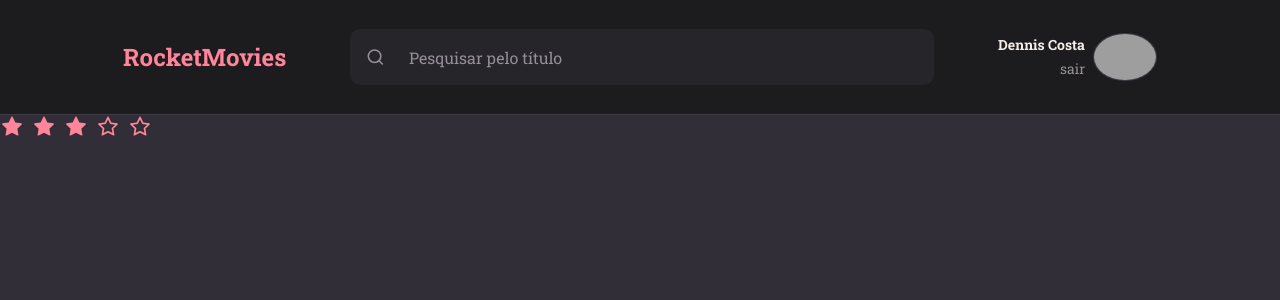
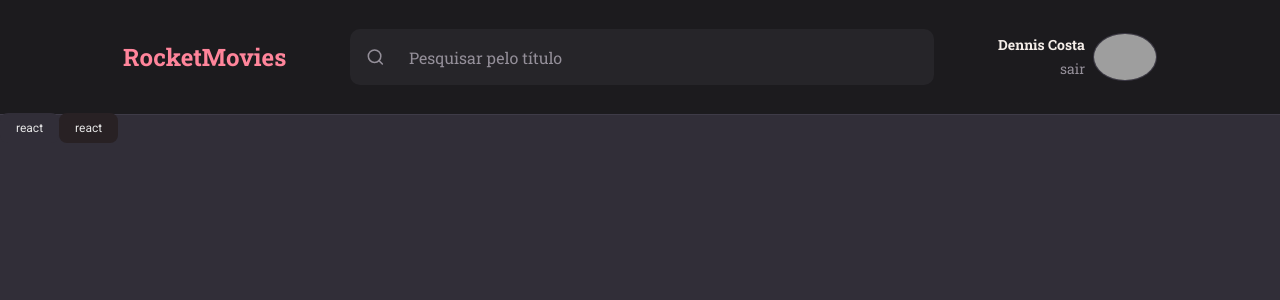
Before and after one commit to denniscosta13/rocket-movies, a React (Vite) app: page / in a window 1280 px wide. Shown: the top 300 px of the page. Built offline with nearby package versions, Linux system fonts and the light colour scheme; grey boxes are pictures that could not be loaded.

Commit message:
tag component created

```diff
--- a/index.html
+++ b/index.html
@@ -5,9 +5,9 @@
     <link rel="icon" type="image/svg+xml" href="/vite.svg" />
     <meta name="viewport" content="width=device-width, initial-scale=1.0" />
 
-    <link rel="preconnect" href="https://fonts.googleapis.com"/>
-    <link rel="preconnect" href="https://fonts.gstatic.com" crossorigin/>
-    <link href="https://fonts.googleapis.com/css2?family=Roboto+Slab:wght@400;500;700&display=swap" rel="stylesheet"/>
+    <link rel="preconnect" href="https://fonts.googleapis.com">
+    <link rel="preconnect" href="https://fonts.gstatic.com" crossorigin>
+    <link href="https://fonts.googleapis.com/css2?family=Roboto&family=Roboto+Slab:wght@400;500;700&display=swap" rel="stylesheet">
 
     <title>Rocket Movies</title>
 
--- /dev/null
+++ b/src/components/Tag/index.jsx
@@ -0,0 +1,9 @@
+import { Container } from "./styles";
+
+export function Tag({ title, onDetails = false, ...rest}) {
+    return (
+        <Container $ondetails={onDetails.toString()} {...rest}>
+            {title}
+        </Container>
+    )
+}
--- /dev/null
+++ b/src/components/Tag/styles.js
@@ -0,0 +1,14 @@
+import styled from "styled-components";
+
+export const Container = styled.span`
+    font-family: 'Roboto', sans-serif;
+    font-size: 1.2rem;
+    color: ${({ theme }) => theme.COLORS.GRAY_100};
+    text-align: center;
+
+    background-color: ${({ theme, $ondetails }) => $ondetails === 'true' ? theme.COLORS.BACKGROUND_600 : theme.COLORS.WINE};
+
+    padding: 0.8rem 1.6rem;
+
+    border-radius: 0.8rem;
+`
--- a/src/main.jsx
+++ b/src/main.jsx
@@ -1,11 +1,10 @@
 import React from 'react'
 import ReactDOM from 'react-dom/client'
 
-import { FiArrowLeft} from 'react-icons/fi'
 
 
 import { Header } from './components/Header'
-import { StarRate } from './components/StarRate'
+import { Tag } from './components/Tag'
 
 import { ThemeProvider } from 'styled-components'
 import GlobalStyles from './styles/global'
@@ -16,7 +15,8 @@
     <ThemeProvider theme={ theme }>
       <GlobalStyles />
       <Header />
-      <StarRate rating={3} />
+      <Tag onDetails title="react"/>
+      <Tag  title="react"/>
     </ThemeProvider>
   </React.StrictMode>,
 )
--- a/src/styles/theme.js
+++ b/src/styles/theme.js
@@ -1,6 +1,7 @@
 export default {
     COLORS: {
         PINK: "#FF859B",
+        WINE: "#282124",
         WHITE: "#F4EDE8",
 
         BACKGROUND_600: "#312E38",
```
